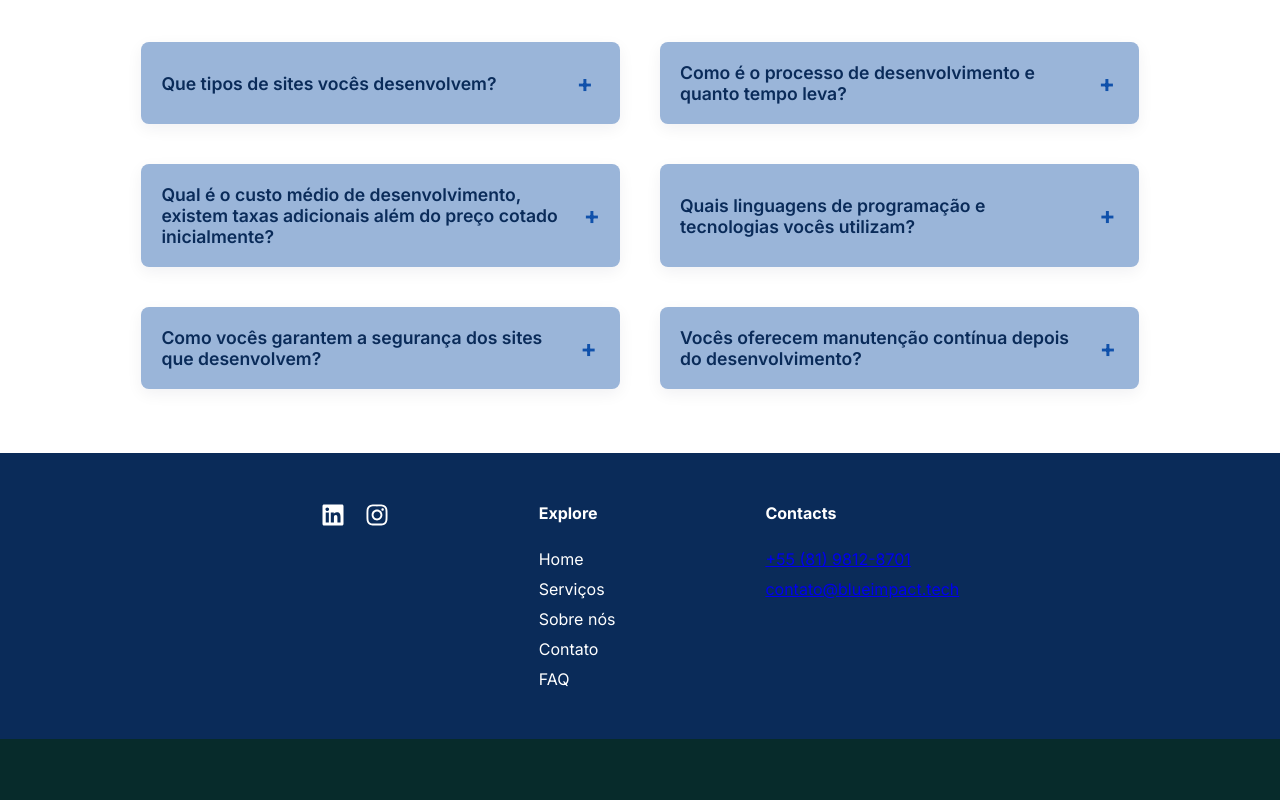
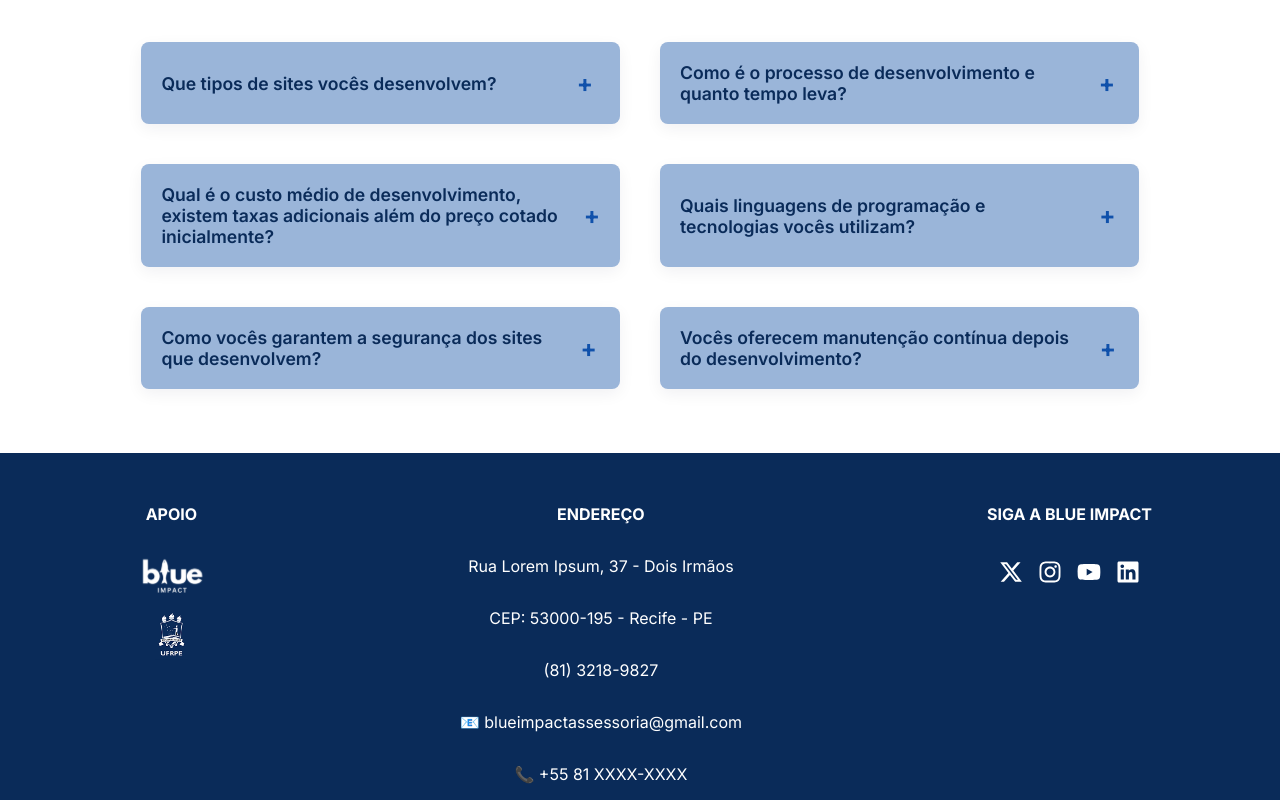
Before and after one commit to Igor-Britoo/Blue-Impact-Website, a React (Vite) app: page / in a window 1280 px wide. Shown: the part 2783-3583 px from the top of the page. Before the commit the page ends 3522 px from the top, so only its background shows below. Built offline with nearby package versions, Linux system fonts and the light colour scheme.

Commit message:
feat: add UFRPE logo and enhance footer layout with support and address sections

```diff
--- a/src/components/Footer.jsx
+++ b/src/components/Footer.jsx
@@ -1,40 +1,43 @@
-// Footer.js
 import React from 'react';
-import { FaInstagram, FaLinkedin } from 'react-icons/fa';
-import { Contacts, Explore, ExploreLink, FooterContainer, FooterSection, IconLink, Section, SocialLinks } from './styled/FooterComponents';
+import { FaInstagram, FaLinkedin, FaXTwitter, FaYoutube } from 'react-icons/fa6';
+import { FooterSection, FooterContainer, Section, SocialLinks, IconLink, Address, ContactInfo, Support } from './styled/FooterComponents.jsx';
+import blueImpactLogo from '/hero-logo2.svg';
+import ufrpeLogo from '/ufrpe-logo.png';
 
 const Footer = () => {
   return (
     <FooterSection>
       <FooterContainer>
+        {/* Apoio */}
         <Section>
+          <Support>
+            <h4>APOIO</h4>
+            <img src={blueImpactLogo} alt="Blue Impact" />
+            <img src={ufrpeLogo} alt="UFRPE" />
+          </Support>
+        </Section>
+        {/* Endereço */}
+        <Section>
+          <h4>ENDEREÇO</h4>
+          <Address>
+            <p>Rua Lorem Ipsum, 37 - Dois Irmãos</p>
+            <p>CEP: 53000-195 - Recife - PE</p>
+            <p>(81) 3218-9827</p>
+            <ContactInfo>
+              <p>📧 blueimpactassessoria@gmail.com</p>
+              <p>📞 +55 81 XXXX-XXXX</p>
+            </ContactInfo>
+          </Address>
+        </Section>
+        {/* Redes Sociais */}
+        <Section>
+          <h4>SIGA A BLUE IMPACT</h4>
           <SocialLinks>
-            <IconLink href="https://www.linkedin.com/company/green-devs/">
-              <FaLinkedin />
-            </IconLink>
-            <IconLink href="#">
-              <FaInstagram />
-            </IconLink>
+            <IconLink href="#"><FaXTwitter /></IconLink>
+            <IconLink href="#"><FaInstagram /></IconLink>
+            <IconLink href="#"><FaYoutube /></IconLink>
+            <IconLink href="#"><FaLinkedin /></IconLink>
           </SocialLinks>
-        </Section>
-
-        <Section>
-          <Explore>
-            <h4>Explore</h4>
-            <ExploreLink href="#">Home</ExploreLink>
-            <ExploreLink href="#">Serviços</ExploreLink>
-            <ExploreLink href="#">Sobre nós</ExploreLink>
-            <ExploreLink href="#">Contato</ExploreLink>
-            <ExploreLink href="#">FAQ</ExploreLink>
-          </Explore>
-        </Section>
-
-        <Section>
-          <Contacts>
-            <h4>Contacts</h4>
-            <a href="tel:+558198128701">+55 (81) 9812-8701</a>
-            <a href="mailto:contato@blueimpact.tech">contato@blueimpact.tech</a>
-          </Contacts>
         </Section>
       </FooterContainer>
     </FooterSection>
--- a/src/components/styled/FooterComponents.jsx
+++ b/src/components/styled/FooterComponents.jsx
@@ -1,52 +1,65 @@
 import styled from 'styled-components';
 
-export const FooterSection = styled.section`
-  box-sizing: border-box;
-  padding: 50px;
-  display: flex;
+export const FooterSection = styled.footer`
   background-color: #0A2B59;
   color: #FFF;
-  width: 100%;
+  display: flex;
   justify-content: center;
+  width: 100%; /* Ensure it occupies the full horizontal space */
+`;
 
-  @media screen and (max-width: ${props => props.theme.breakpoints.sm}){
+export const FooterContainer = styled.div`
+  display: flex;
+  justify-content: space-between;
+  width: 80%;
+  max-width: 1200px;
+  gap: 50px;
+  margin-top: 30px;
+
+  @media screen and (max-width: 768px) {
+    flex-direction: column;
+    align-items: center;
     text-align: center;
   }
 `;
 
-export const FooterContainer = styled.div`
-  display: flex;
-  gap: 150px;
-
-  @media screen and (max-width: ${props => props.theme.breakpoints.md}){
-    gap: 100px;
-  }
-  @media screen and (max-width: ${props => props.theme.breakpoints.sm}){
-    flex-direction: column;
-    gap: 50px;
-  }
-`
-
 export const Section = styled.div`
   display: flex;
   flex-direction: column;
+  align-items: center;
+  text-align: center;
 
   h4 {
-    margin: 0;
     margin-bottom: 16px;
   }
 `;
 
+export const Support = styled.div`
+  display: flex;
+  flex-direction: column;
+  align-items: center;
+  gap: 10px;
+
+  img {
+    height: 50px;
+  }
+`;
+
+export const Address = styled.div`
+  display: flex;
+  flex-direction: column;
+`;
+
+export const ContactInfo = styled.div`
+  display: flex;
+  flex-direction: column;
+  gap: 0px;
+`;
+
 export const SocialLinks = styled.div`
   display: flex;
-  gap: 20px;
-  margin-bottom: 20px;
-
-  @media screen and (max-width: ${props => props.theme.breakpoints.sm}){
-    margin-bottom: 0px;
-    display: flex;
-    justify-content: center;
-  }
+  gap: 15px;
+  margin-top: 20px;
 `;
 
 export const IconLink = styled.a`
@@ -55,30 +68,6 @@ export const IconLink = styled.a`
   transition: color 0.3s;
 
   &:hover {
-    color: #6c757d;
+    color: #9AB5D9;
   }
 `;
-
-export const Explore = styled.div`
-  display: flex;
-  flex-direction: column;
-  gap: 10px;
-`;
-
-export const ExploreLink = styled.a`
-  color: white;
-  text-decoration: none;
-  font-size: 16px;
-  transition: color 0.3s;
-
-  &:hover {
-    color: #6c757d;
-  }
-`;
-
-export const Contacts = styled.div`
-  display: flex;
-  flex-direction: column;
-  gap: 10px;
-  font-size: 16px;
-`;
```
Also changed, not shown: public/hero-logo2.svg (added), public/ufrpe-logo.png (added).
